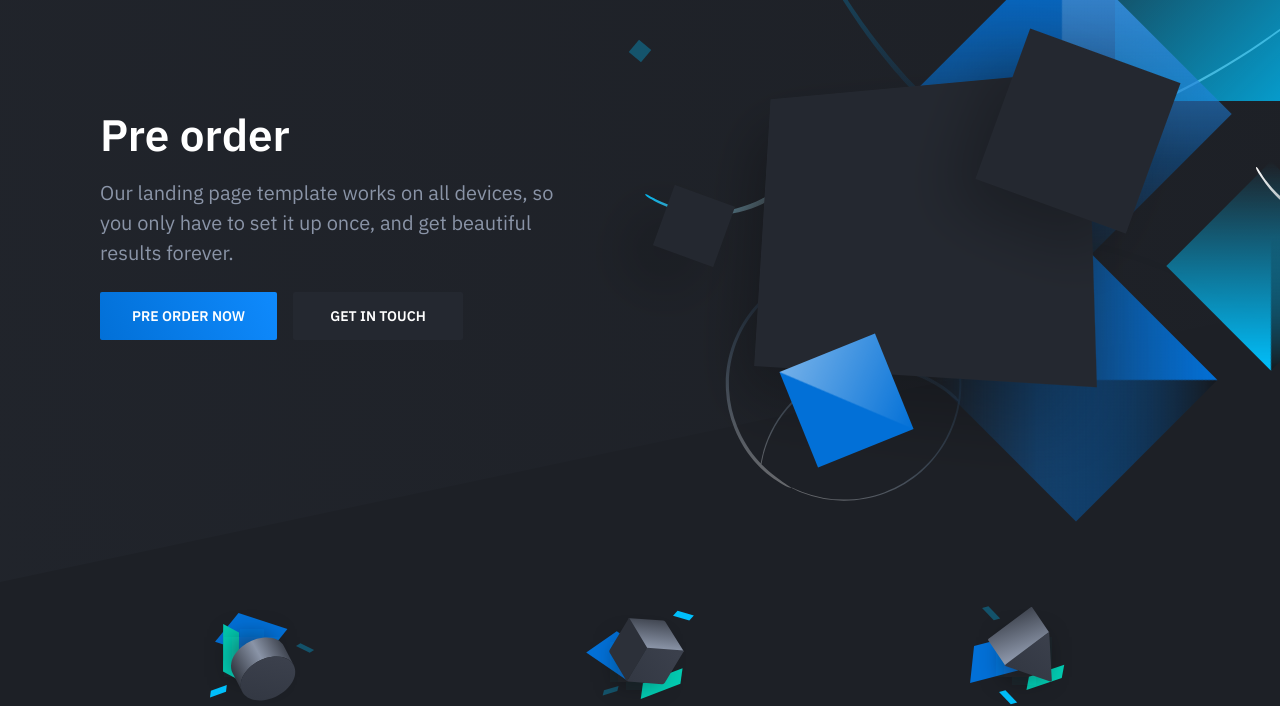
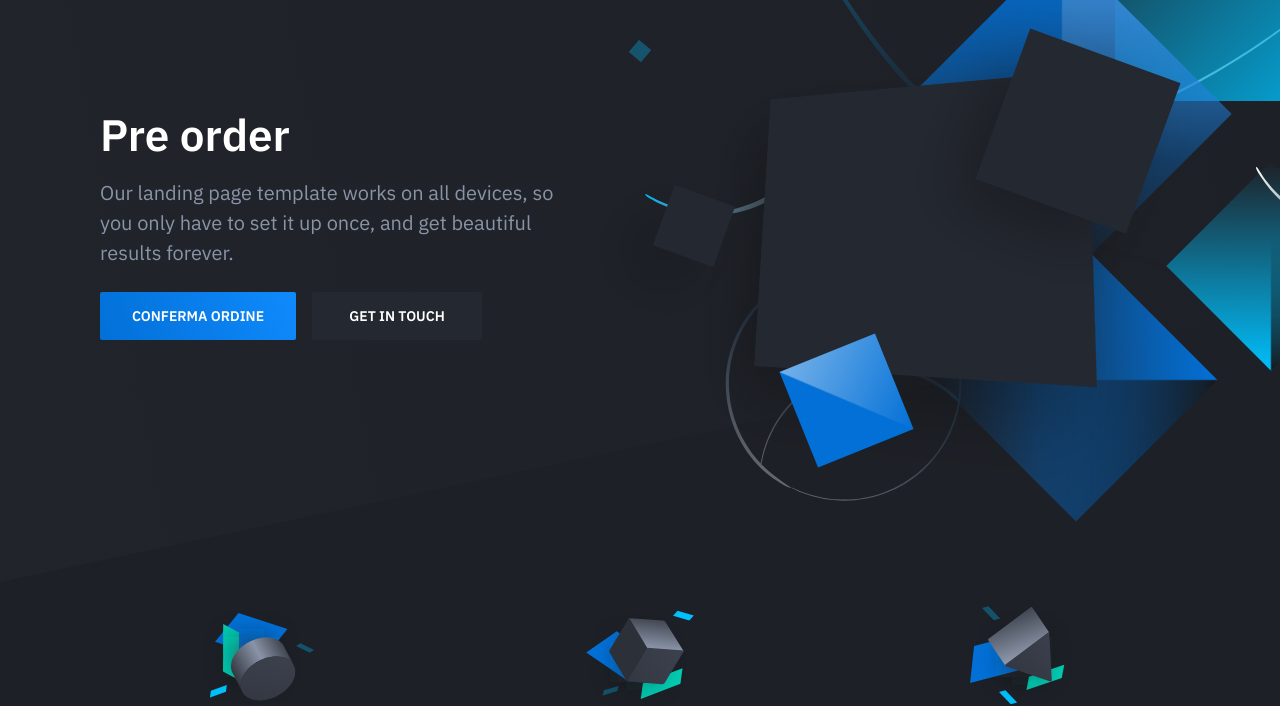
Before and after one commit to lisagambirasio/facsimile-landing, a plain HTML site: page preorder.html in a window 1280 px wide. Shown: the part 118-824 px from the top of the page. Drawn offline with nearby package versions, Linux system fonts and the light colour scheme.

Commit message:
conferma

```diff
--- a/preorder.html
+++ b/preorder.html
@@ -46,7 +46,7 @@
                             <h1 class="hero-title mt-0">Pre order</h1>
                             <p class="hero-paragraph">Our landing page template works on all devices, so you only have
                                 to set it up once, and get beautiful results forever.</p>
-                            <div class="hero-cta"><a class="button button-primary" href="#">Pre order now</a><a
+                            <div class="hero-cta"><a class="button button-primary" href="#">Conferma ordine</a><a
                                     class="button" href="#">Get in touch</a></div>
                         </div>
                         <div class="hero-figure anime-element">
```
